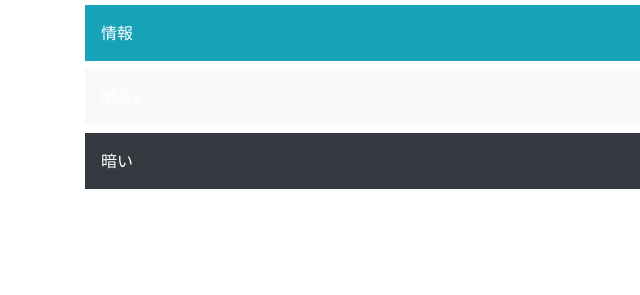
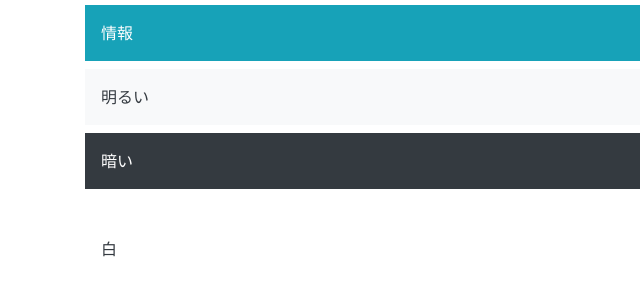
Before and after one commit to nao74/web2-10, a plain HTML site: page index.html in a window 1280 px wide. Shown: the part 391-686 px from the top of the page, 0-640 px from the left. Drawn offline with nearby package versions, Linux system fonts and the light colour scheme.

Commit message:
Update index.html

```diff
--- a/index.html
+++ b/index.html
@@ -20,9 +20,9 @@
           <div class="p-3 mb-2 bg-danger text-white">危険</div>
           <div class="p-3 mb-2 bg-warning text-white">注意</div>
           <div class="p-3 mb-2 bg-info text-white">情報</div>
-          <div class="p-3 mb-2 bg-light text-white">明るい</div>
+          <div class="p-3 mb-2 bg-light text-dark">明るい</div>
           <div class="p-3 mb-2 bg-dark text-white">暗い</div>
-      　　<div class="p-3 mb-2 bg-white text-white">白</div>
+      　　<div class="p-3 mb-2 bg-white text-dark">白</div>
        </section>
      </div>
        <script src="https://code.jquery.com/jquery-3.2.1.slim.min.js"></script>
```
